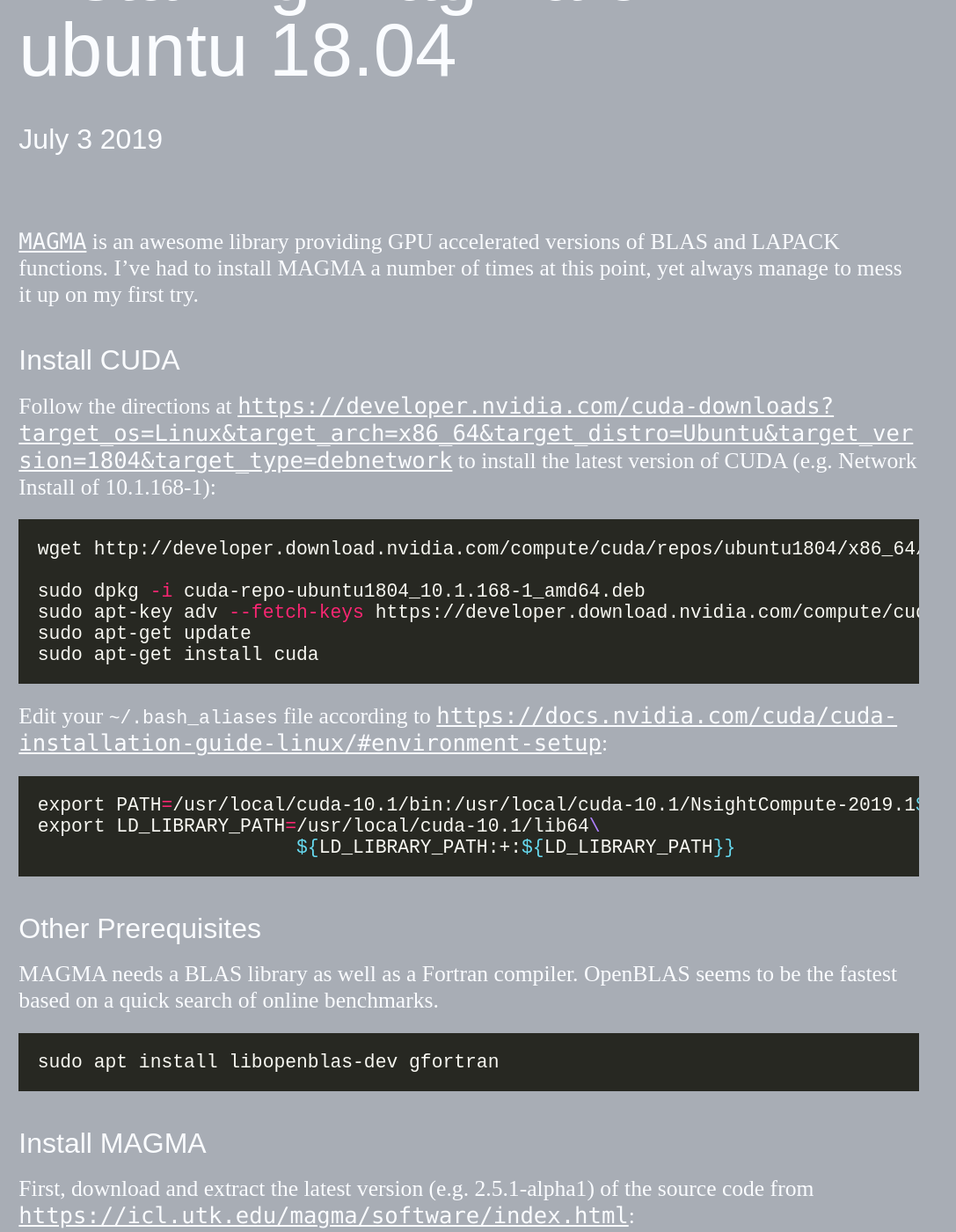
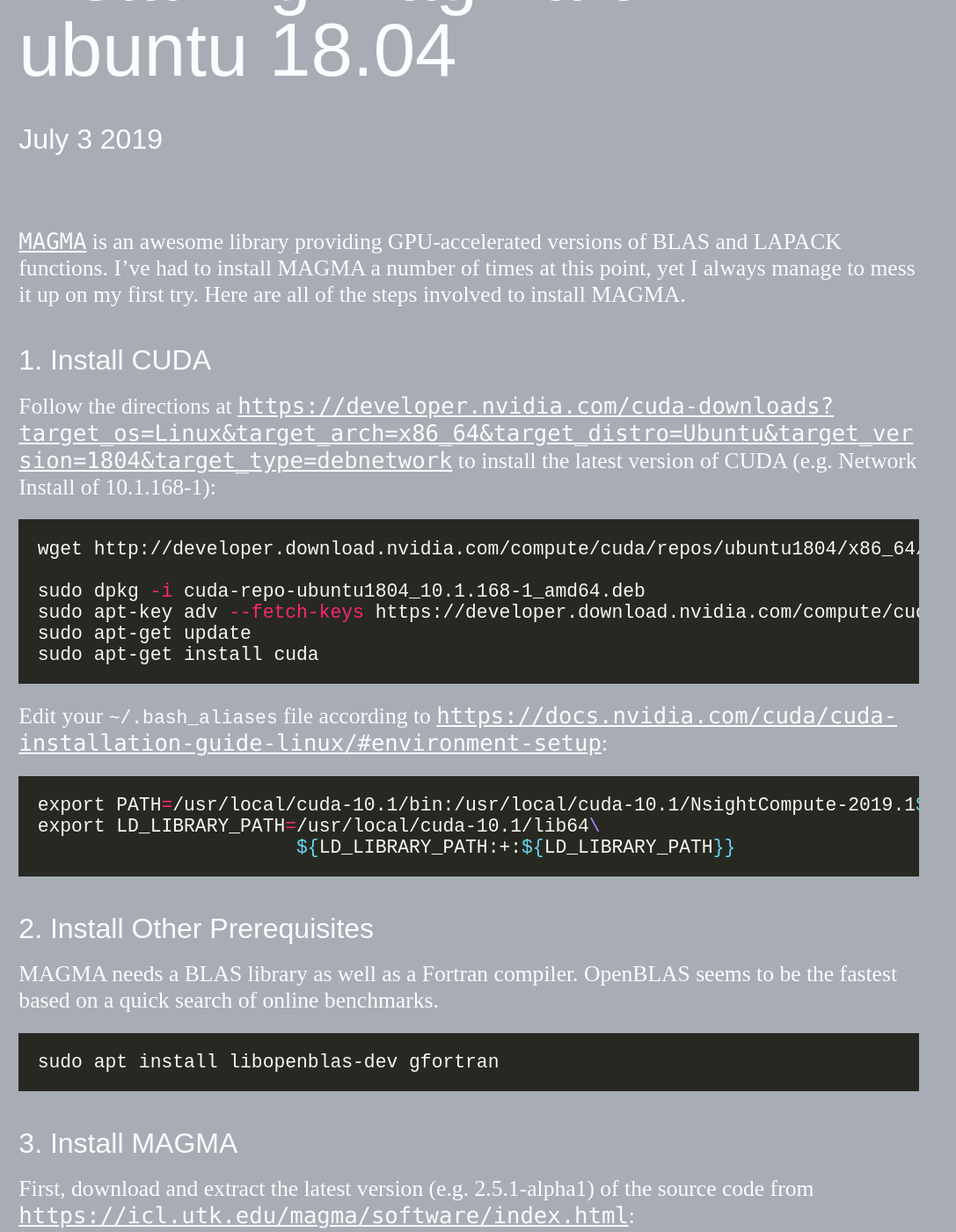
Before and after one commit to pens/rgb.sh, a Jekyll site: the page built from _posts/2019-07-03-magma.md, in a window 1280 px wide and 1400 px high, scrolled down 247 px. Shown: the whole window at 88% size, without its empty margins (0-1087 px from the left). Built offline with Jekyll 4.4.1, drawn with Linux system fonts in a browser that asks for light colours; some of the changed text lies outside the part shown.

Commit message:
Review old posts for typos

````diff
--- a/_posts/2019-07-03-magma.md
+++ b/_posts/2019-07-03-magma.md
@@ -3,10 +3,11 @@
 excerpt: A brief walkthrough of getting the GPU-accelerated linear algebra library MAGMA set up.
 ---
 
-[MAGMA](https://icl.utk.edu/magma/software/index.html) is an awesome library providing GPU accelerated versions of BLAS and LAPACK functions.
-I've had to install MAGMA a number of times at this point, yet always manage to mess it up on my first try.
+[MAGMA](https://icl.utk.edu/magma/software/index.html) is an awesome library providing GPU-accelerated versions of BLAS and LAPACK functions.
+I've had to install MAGMA a number of times at this point, yet I always manage to mess it up on my first try.
+Here are all of the steps involved to install MAGMA.
 
-## Install CUDA
+## 1. Install CUDA
 
 Follow the directions at <https://developer.nvidia.com/cuda-downloads?target_os=Linux&target_arch=x86_64&target_distro=Ubuntu&target_version=1804&target_type=debnetwork> to install the latest version of CUDA (e.g. Network Install of 10.1.168-1):
 
@@ -27,7 +28,7 @@
                        ${LD_LIBRARY_PATH:+:${LD_LIBRARY_PATH}}
 ```
 
-## Other Prerequisites
+## 2. Install Other Prerequisites
 
 MAGMA needs a BLAS library as well as a Fortran compiler.
 OpenBLAS seems to be the fastest based on a quick search of online benchmarks.
@@ -36,7 +37,7 @@
 sudo apt install libopenblas-dev gfortran
 ```
 
-## Install MAGMA
+## 3. Install MAGMA
 
 First, download and extract the latest version (e.g. 2.5.1-alpha1) of the source code from <https://icl.utk.edu/magma/software/index.html>:
 
@@ -69,3 +70,5 @@
 ```bash
 export LD_LIBRARY_PATH=/usr/local/magma/lib${LD_LIBRARY_PATH:+:${LD_LIBRARY_PATH}}
 ```
+
+You're now done installing MAGMA!
````
Also changed, not shown: _posts/2019-03-07-digitization.md (+5 -5 lines).
